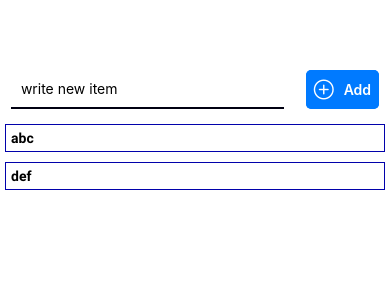
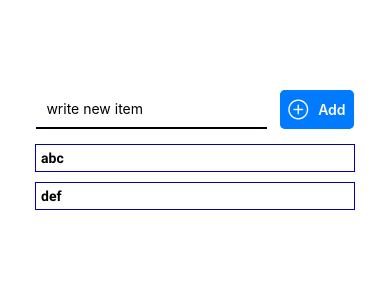
Before and after one commit to IFinesse/Todo-list, a React Native app: screen / in a window 390 px wide. Shown: the top 300 px of the page. Built offline with nearby package versions, Linux system fonts and the light colour scheme.

Commit message:
43th lesson

```diff
--- a/App.js
+++ b/App.js
@@ -5,6 +5,7 @@ import AppLoading from 'expo-app-loading'
 import { Navbar } from './src/components/Navbar.jsx'
 import { MainScreen } from './src/screens/MainScreen.jsx'
 import { TodoScreen } from './src/screens/TodoScreen.jsx';
+import {THEME} from './src/theme'
 
 
 async function loadApplication () {
@@ -114,10 +115,13 @@ export default function App() {
   }
 
   return (
-    <View style={styles.container}>
+    <View>
 
       <Navbar title={"todo app"} />
-      {content}
+      <View style={styles.container}>
+          {content}
+      </View>
+
 
 
     </View>
@@ -126,19 +130,8 @@ export default function App() {
 
 const styles = StyleSheet.create({
   container: {
-    flex: 1,
+    // flex: 1,
+    paddingHorizontal: THEME.PADDING_HORIZONTAL,
+    paddingVertical: THEME.PADDING_VERTICAL,
   },
-  block: {
-    paddingHorizontal: 30,
-    paddingVertical: 20,
-    flex: 1
-  },
-  block2: {
-    paddingHorizontal: 30,
-    paddingVertical: 20,
-    flex: 3
-  },
-  test: {
-    fontFamily: 'roboto-bold'
-  }
 });
--- a/app.json
+++ b/app.json
@@ -3,7 +3,7 @@
     "name": "react-demo",
     "slug": "react-demo",
     "version": "1.0.0",
-    "orientation": "portrait",
+    "orientation": "default",
     "icon": "./assets/icon.png",
     "splash": {
       "image": "./assets/splash.png",
--- a/src/screens/MainScreen.jsx
+++ b/src/screens/MainScreen.jsx
@@ -1,16 +1,35 @@
-import React from 'react'
-import { View, StyleSheet, FlatList, Image } from 'react-native'
+import React, { useEffect, useState } from 'react'
+import { View, StyleSheet, FlatList, Image, Dimensions } from 'react-native'
 import { AddTodo } from '../components/AddTodo'
 import { Todo } from '../components/Todo'
+import { THEME } from '../theme'
 
 export const MainScreen = ({ todos, addTodo, removeTodo, openTodo }) => {
 
-    let content = <FlatList
-        data={todos}
-        keyExtractor={item => item.id}
-        renderItem={({ item }) =>
-            <Todo todo={item} onRemove={removeTodo} onOpen={openTodo} />
-        } />
+    const [deviceWidth, setDeviceWidth] = useState(Dimensions.get('window').width - THEME.PADDING_HORIZONTAL*2);
+
+    let content = (
+        <View style={ {width: deviceWidth}}>
+            <FlatList
+                data={todos}
+                keyExtractor={item => item.id}
+                renderItem={({ item }) =>
+                    <Todo todo={item} onRemove={removeTodo} onOpen={openTodo} />
+                }
+            />
+        </View>
+    )
+
+    useEffect(() => {
+        const update = () => {
+            const width = Dimensions.get('window').width - THEME.PADDING_HORIZONTAL*2;
+            setDeviceWidth(width);
+        }
+        Dimensions.addEventListener('change', update);
+        return () => {Dimensions.removeEventListener('change', update)};
+    })
+
+
 
     if (todos.length === 0) content = (
         <View style={styles.imageContainer}>
--- a/src/screens/TodoScreen.jsx
+++ b/src/screens/TodoScreen.jsx
@@ -1,5 +1,5 @@
 import React, { useState } from 'react'
-import { View, StyleSheet, Button } from 'react-native'
+import { View, StyleSheet, Dimensions } from 'react-native'
 import { EditModal } from '../components/EditModal'
 import { AppCard } from '../components/ui/AppCard'
 import { AppText } from '../components/ui/AppText'
@@ -16,7 +16,7 @@ export const TodoScreen = ({ goBack, removeTodo, todo, onSave }) => {
     }
 
     return (
-        <View>
+        <View style={styles.container}>
             <EditModal visible={modal} onCancel={() => setModal(false)} value={todo.title} onSave={saveHandler} />
             <AppCard style={styles.card}>
                 <AppText>{todo.title}</AppText>
@@ -54,16 +54,22 @@ export const TodoScreen = ({ goBack, removeTodo, todo, onSave }) => {
 }
 
 const styles = StyleSheet.create({
+    container: {
+        // padding: 20,
+        // flex: 1,
+        // justifyContent: 'space-evenly'
+    },
     buttons: {
         flexDirection: "row",
-        justifyContent: "space-evenly"
+        justifyContent: "space-between",
+        marginTop: 30
     },
     button: {
-        width: "40%"
+        width: Dimensions.get('window').width > 400? 200 : 140,
     },
     card: {
-        margin: 30,
-        padding: 15,
+        // margin: 30,
+        // padding: 15,
     }
 
 })
--- a/src/theme.js
+++ b/src/theme.js
@@ -1,5 +1,7 @@
 export const THEME = {
     DANGER_COLOR: "#e53935",
     GREY_COLOR: "#757575",
-    MAIN_COLOR: "#01abab"
+    MAIN_COLOR: "#01abab",
+    PADDING_HORIZONTAL: 30,
+    PADDING_VERTICAL: 20,
 }
```
